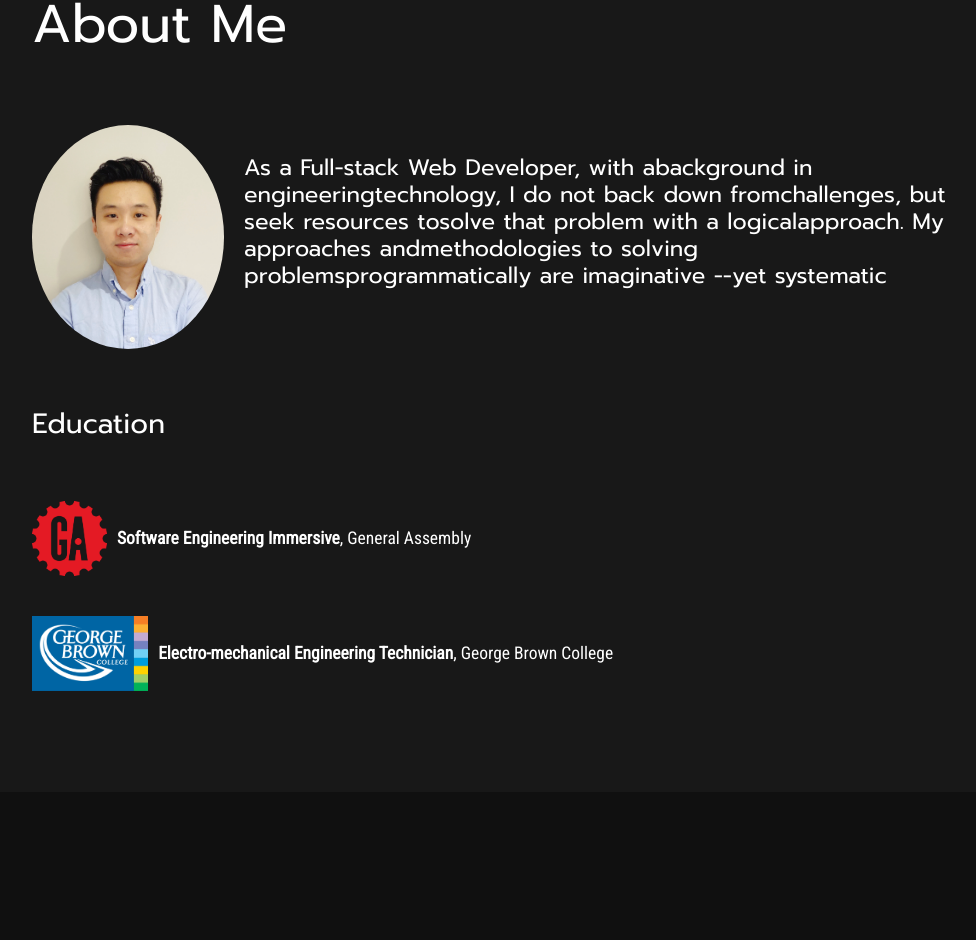
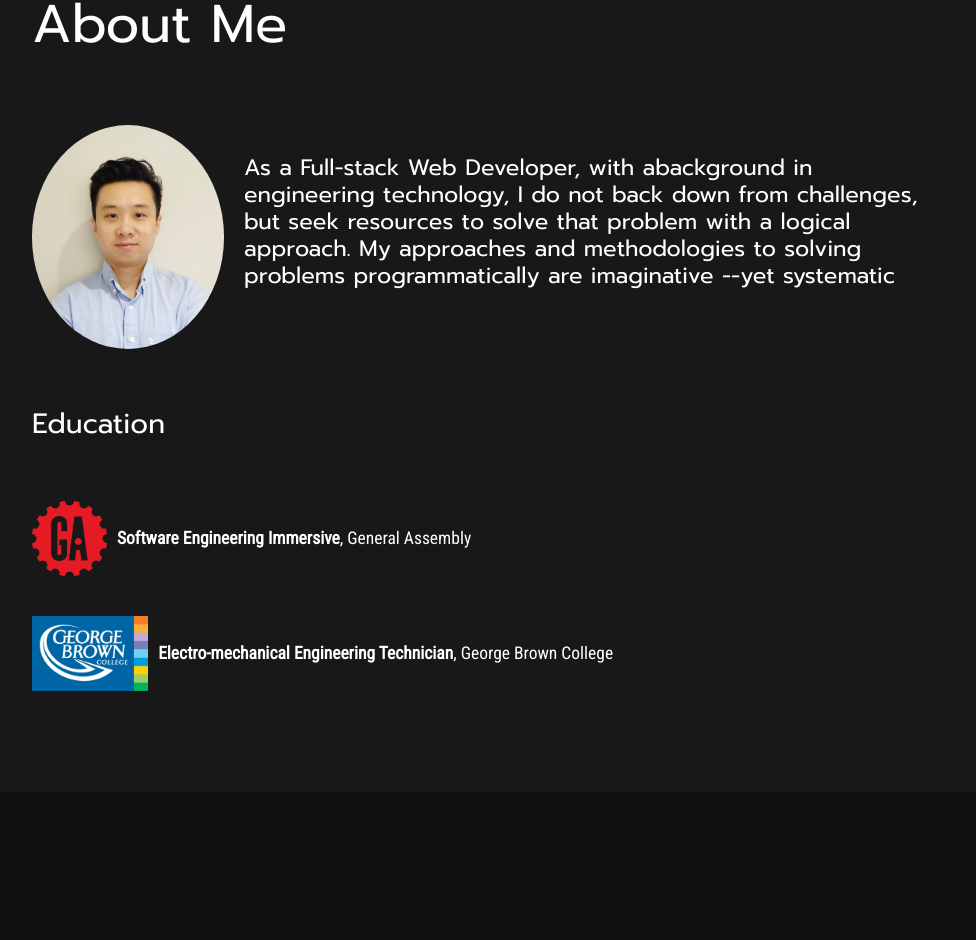
Before and after one commit to chenyanghmilu/myportfolio, a React (Create React App) app: page / in a window 1280 px wide. Shown: the part 4164-5104 px from the top of the page, without its empty margins (150-1126 px from the left). Built offline with nearby package versions, Linux system fonts and the light colour scheme.

Commit message:
fix info

```diff
--- a/src/sections/AboutMe.js
+++ b/src/sections/AboutMe.js
@@ -9,7 +9,7 @@ function AboutMe(props) {
         <img id="portrait" src="images/assets/yangchen.jpg" alt="YAngChen" />
       </div>
       <h4 id="introyc">
-        As a Full-stack Web Developer, with abackground in engineeringtechnology, I do not back down fromchallenges, but seek resources tosolve that problem with a logicalapproach. My approaches andmethodologies to solving problemsprogrammatically are imaginative --yet systematic
+        As a Full-stack Web Developer, with abackground in engineering technology, I do not back down from challenges, but seek resources to solve that problem with a logical approach. My approaches and methodologies to solving problems programmatically are imaginative --yet systematic
       </h4>
       <h3 id="edu">Education</h3>
       <div className="education">
```
Also changed, not shown: 1 other file (tests, documents, lock files or other folders).
